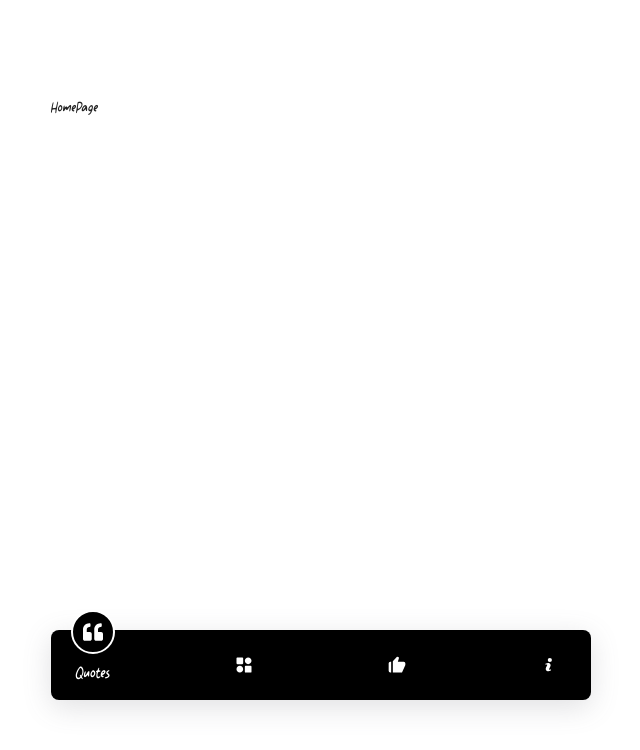
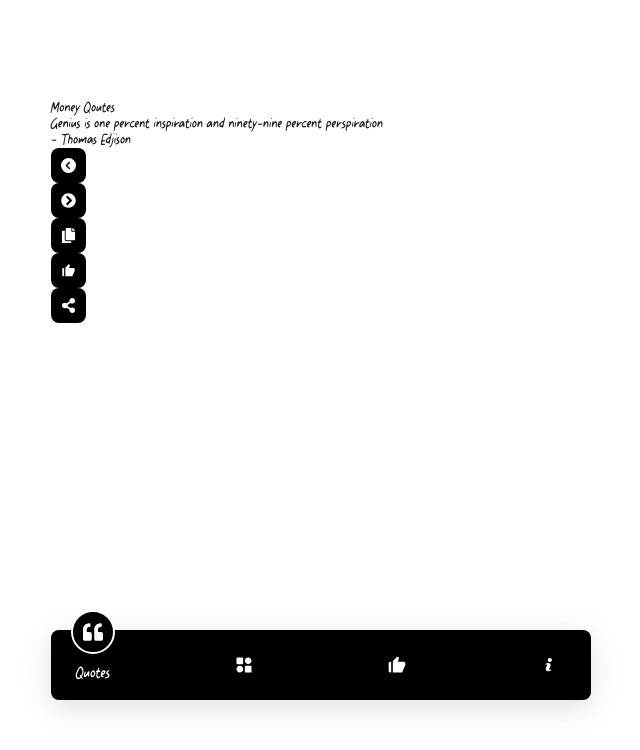
Before and after one commit to Bope142/awesome-quotes, a React (Create React App) app: page / in a window 1280 px wide. Shown: the top 750 px of the page, without its empty margins (49-689 px from the left). Built offline with nearby package versions, Linux system fonts and the light colour scheme.

Commit message:
🔘 Added default buttons for application

```diff
--- /dev/null
+++ b/src/components/button/Button.jsx
@@ -0,0 +1,11 @@
+import React from "react";
+import "./style.scss";
+function Button({ idBtn, Icons }) {
+  return (
+    <button className="btn" id={idBtn}>
+      {Icons}
+    </button>
+  );
+}
+
+export default Button;
--- /dev/null
+++ b/src/components/button/style.scss
@@ -0,0 +1,21 @@
+@import "../../assets/styles/main.style.scss";
+
+.btn {
+  border: none;
+  outline: none;
+  background: $neutral_1;
+  padding: 10px;
+  flex: none;
+  display: flex;
+  align-items: center;
+  justify-content: center;
+  border-radius: 0.5rem;
+  & svg {
+    height: 15px;
+    width: 15px;
+    color: $neutral_2 !important;
+    & * {
+      fill: $neutral_2 !important;
+    }
+  }
+}
--- a/src/pages/home/HomePage.jsx
+++ b/src/pages/home/HomePage.jsx
@@ -1,7 +1,50 @@
 import React from "react";
 import "./style.scss";
+import { FaCircleChevronLeft } from "react-icons/fa6";
+import { FaChevronCircleRight } from "react-icons/fa";
+import Button from "../../components/button/Button";
+import { FaCopy } from "react-icons/fa";
+import { BiSolidLike } from "react-icons/bi";
+import { FaShareAlt } from "react-icons/fa";
+const ContainerActionsQuote = () => {
+  return (
+    <div className="quote__actions">
+      <Button idBtn="#btn-copy-quote" Icons={<FaCopy />} />
+      <Button idBtn="#btn-like-quote" Icons={<BiSolidLike />} />
+      <Button idBtn="#btn-share-quote" Icons={<FaShareAlt />} />
+    </div>
+  );
+};
+const ContainerNavigationQoute = () => {
+  return (
+    <div className="navigation__quote_list">
+      <Button idBtn="#btn-prev-quote" Icons={<FaCircleChevronLeft />} />
+      <Button idBtn="#btn-next-quote" Icons={<FaChevronCircleRight />} />
+    </div>
+  );
+};
+const ContainerViewQuote = () => {
+  return (
+    <>
+      {" "}
+      <p className="quote__category">Money Qoutes</p>
+      <p className="quote__text">
+        Genius is one percent inspiration and ninety-nine percent perspiration
+      </p>
+      <p className="quote__author">- Thomas Edjison</p>
+    </>
+  );
+};
 function HomePage() {
-  return <div>HomePage</div>;
+  return (
+    <main className="home__page">
+      <div className="quote__content">
+        <ContainerViewQuote />
+        <ContainerNavigationQoute />
+      </div>
+      <ContainerActionsQuote />
+    </main>
+  );
 }
 
 export default HomePage;
```
